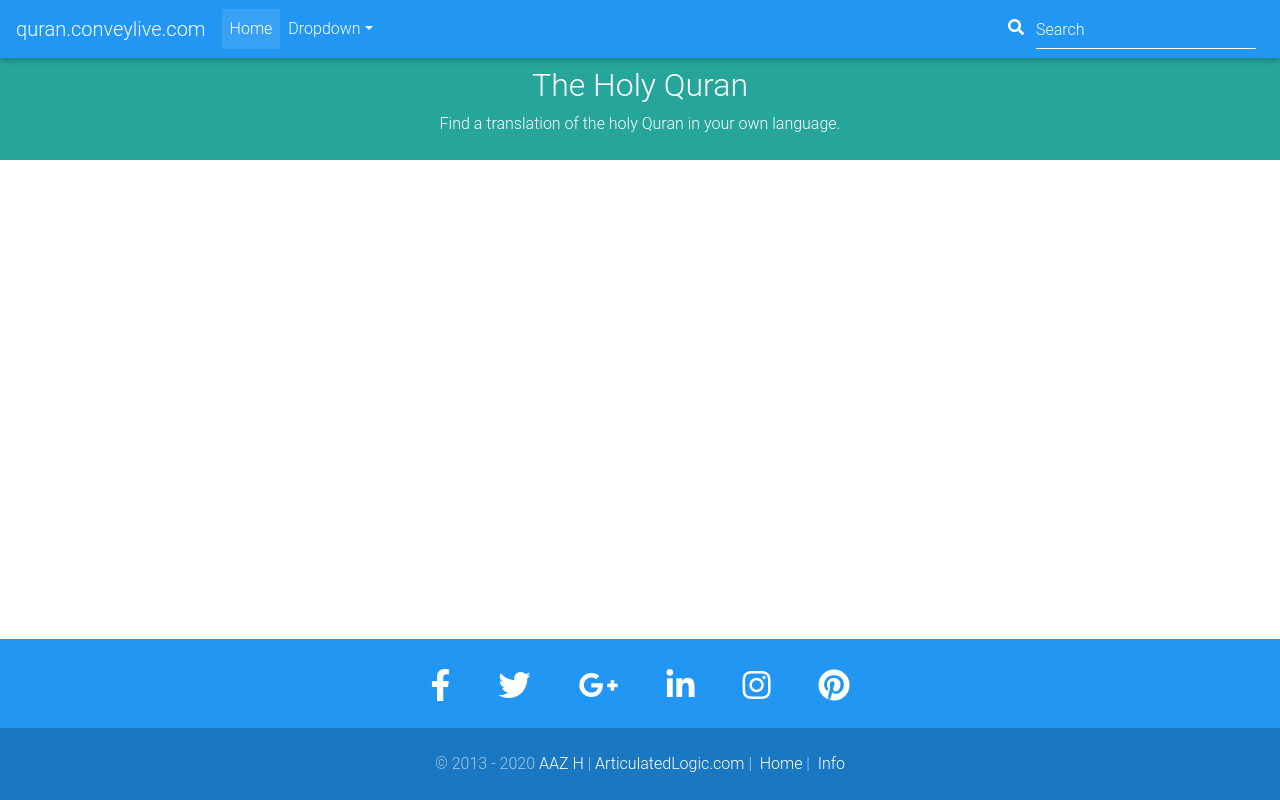
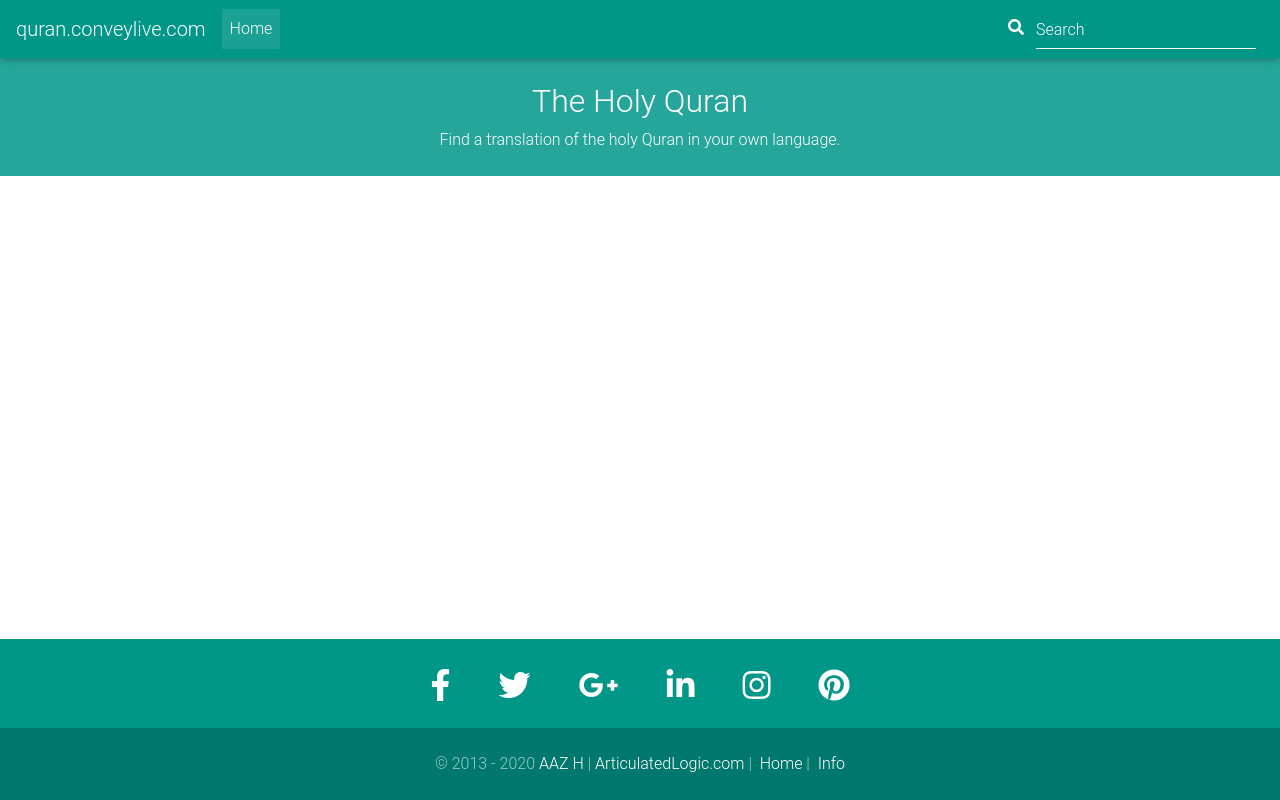
Before and after one commit to aazhbd/quoteshare, a Django app: page / in a window 1280 px wide. Run offline with Django 3.2, Linux system fonts and the light colour scheme; data that the repository does not hold is empty; some libraries are stand-ins or nearby versions; some web fonts are replaced.

Commit message:
Updated styling.

```diff
--- a/qquote/static/css/style.css
+++ b/qquote/static/css/style.css
@@ -7,6 +7,10 @@ html {
 body {
   margin-bottom: 200px;
   height: 100%;
+}
+
+a{
+  color: teal;
 }
 
 
--- a/qquote/templates/home.html
+++ b/qquote/templates/home.html
@@ -8,7 +8,7 @@
 {% block content %}
 
 <header class="bg-primary teal lighten-1 white-text">
-    <div class="container text-center p-2 mx-auto">
+    <div class="container text-center p-2 pt-4 mx-auto">
         <h2 class="heading h2-responsive">The Holy Quran</h2>
         <p>Find a translation of the holy Quran in your own language.</p>
     </div>
@@ -23,9 +23,8 @@
         {% endif %}
 
         {% for m in chapters %}
-
         <div class="col-lg-4 col-md-6 col-sm-12 col-xs-12">
-            <div class="card card-outline-secondary my-4">
+            <div class="card card-outline-secondary my-2">
                 <div class="card-header font-weight-bold">
                     <div class="float-left">
                         <a href="/{{ m.number }}/">{{ m.number }}</a> | {{ m.transliteration|slice:"6:" }}
--- a/qquote/templates/main.html
+++ b/qquote/templates/main.html
@@ -17,7 +17,7 @@
 </head>
 
 <body>
-<nav class="navbar navbar-expand-lg navbar-dark blue">
+<nav class="navbar navbar-expand-lg navbar-dark teal">
     <a class="navbar-brand" href="/">quran.conveylive.com</a>
     <button class="navbar-toggler" type="button" data-toggle="collapse" data-target="#mainMenu"
             aria-controls="mainMenu" aria-expanded="false" aria-label="Toggle navigation">
@@ -27,17 +27,6 @@
         <ul class="navbar-nav mr-auto">
             <li class="nav-item active">
                 <a class="nav-link" href="/">Home<span class="sr-only">(current)</span></a>
-            </li>
-
-            <li class="nav-item dropdown">
-                <a class="nav-link dropdown-toggle" id="navbarDropdownMenuLink" data-toggle="dropdown"
-                   aria-haspopup="true"
-                   aria-expanded="false">Dropdown</a>
-                <div class="dropdown-menu dropdown-primary" aria-labelledby="navbarDropdownMenuLink">
-                    <a class="dropdown-item" href="#">Action</a>
-                    <a class="dropdown-item" href="#">Another action</a>
-                    <a class="dropdown-item" href="#">Something else here</a>
-                </div>
             </li>
         </ul>
 
@@ -64,7 +53,7 @@
 </div>
 {% endblock %}
 
-<footer class="page-footer footer white-text blue pt-2 mb-0 w-100">
+<footer class="page-footer footer white-text teal pt-2 mb-0 w-100">
     <div class="container">
         <div class="row">
             <div class="col-md-12 py-4">
```
Also changed, not shown: qquote/templates/chapter.html (+4 -5 lines), qquote/templates/verse.html (+4 -5 lines).
